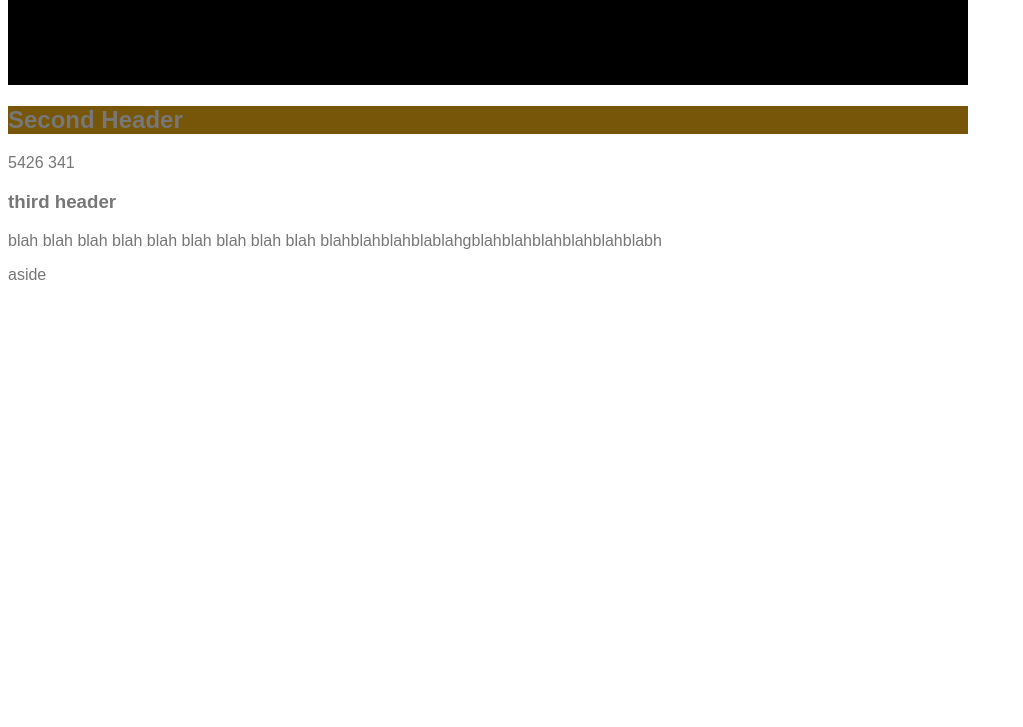
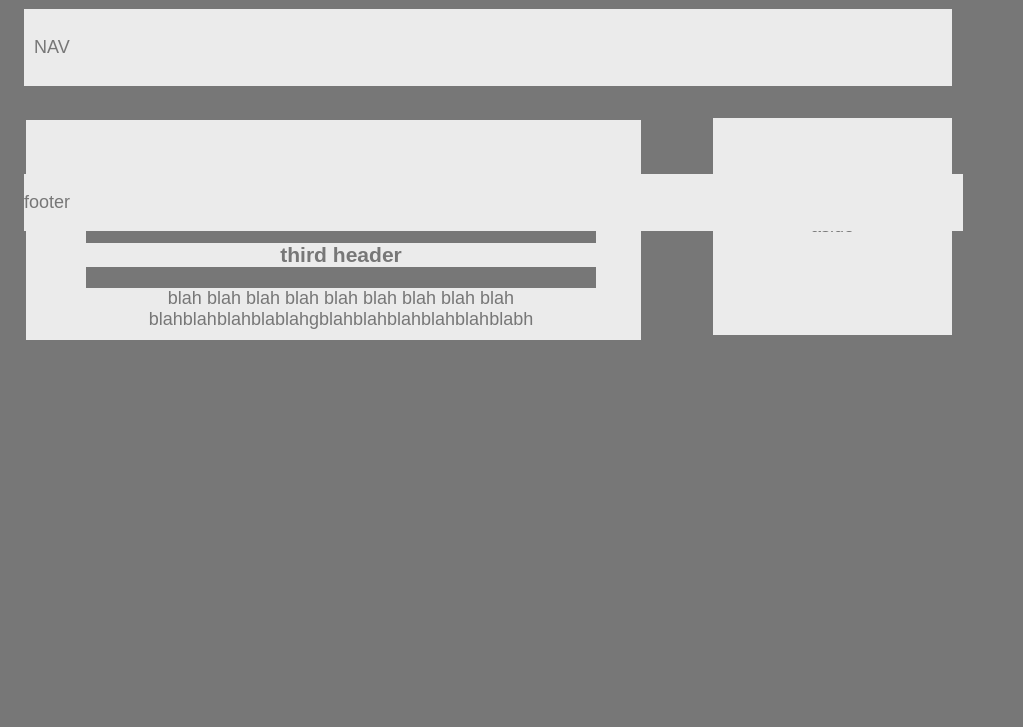
Before and after one commit to IrvinGutierrez6117/hw-wireframe, a plain HTML site: page index.html in a window 1280 px wide. Shown: the part 73-800 px from the top of the page, without its empty margins (0-1023 px from the left). Drawn offline with Linux system fonts and the light colour scheme.

Commit message:
finsished easy hw assignment

```diff
--- a/index.html
+++ b/index.html
@@ -8,23 +8,33 @@
 
     <body>
 
-        <header>
-            <h1>header</h1>
+        <header class="_pink">
+            <h1 class="h_p">header</h1>
         </header>
-        <nav>
+        <nav class="_pink">
+            <p>NAV</p>
 
         </nav>
-        <section>
-            <h2>Second Header</h2>
-            <article>5426
-                341
-                <h3>third header</h3>
-                <p>blah blah blah blah blah blah blah blah blah blahblahblahblablahgblahblahblahblahblahblabh</p>
+        <section class="section" class="_pink">
+           section
+            <article class="_article">
+            Article
+
+                <h3 class="h_p">third header</h3>
+                <p class="h_p">blah blah blah blah blah blah blah blah blah blahblahblahblablahgblahblahblahblahblahblabh</p>
+
             </article>
+
         </section>
-        <aside>aside</aside>
+
+        <aside class="_pink">aside</aside>
+
         </aside>
+
     </body>
+<footer class="_pink">
+    <p>footer</p>
+</footer>
 
 
 </html>
--- a/style.css
+++ b/style.css
@@ -1,16 +1,57 @@
 body{
-    background: #ffffff;
+    background: #777;
     font-family: Arial, Helvetica, sans-serif, 'Helvetica Neue';
-    color:#777777;
-    width:960px;
-    font size:"18px";
+    color:#777;
+    width: 960px;
+    font-size:18px;
 }
 
-h1{
-    background:#000000;
-    height:150px;
+nav{
+
+    background:#ebebeb;
+    margin:25px;
+    padding:10px;
+
+}
+.section{
+    width:495px;
+    background:#ebebeb;
+    position:relative;
+    float:left;
+    padding:60;
+    height:100px;
+    margin: 18px;
+    text-align: center;
 }
 
-h2{
-    background: #775609;
+._pink{
+    background: #ebebeb;
+    margin: 16px;
 }
+
+._article{
+    color:#ebebeb;
+    background: #777;
+    margin:auto;
+    width: 510px;
+    left: 0;
+}
+
+.h_p{
+    color: #777;
+    background:#ebebeb;
+
+}
+aside {
+    position: relative;
+    right: 0;
+    padding: 98px;
+    float: right;
+    margin: 25px;
+}
+
+footer {
+    position: absolute;
+    bottom: 480px;
+    width: 939px;
+}
```
